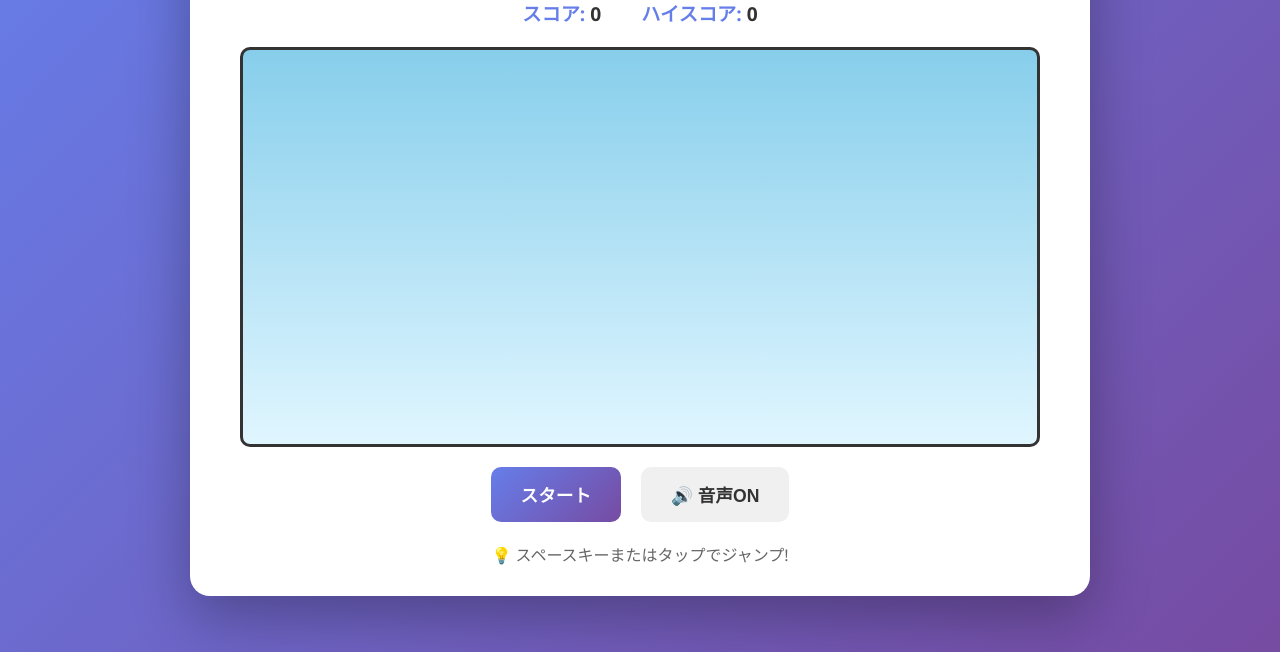
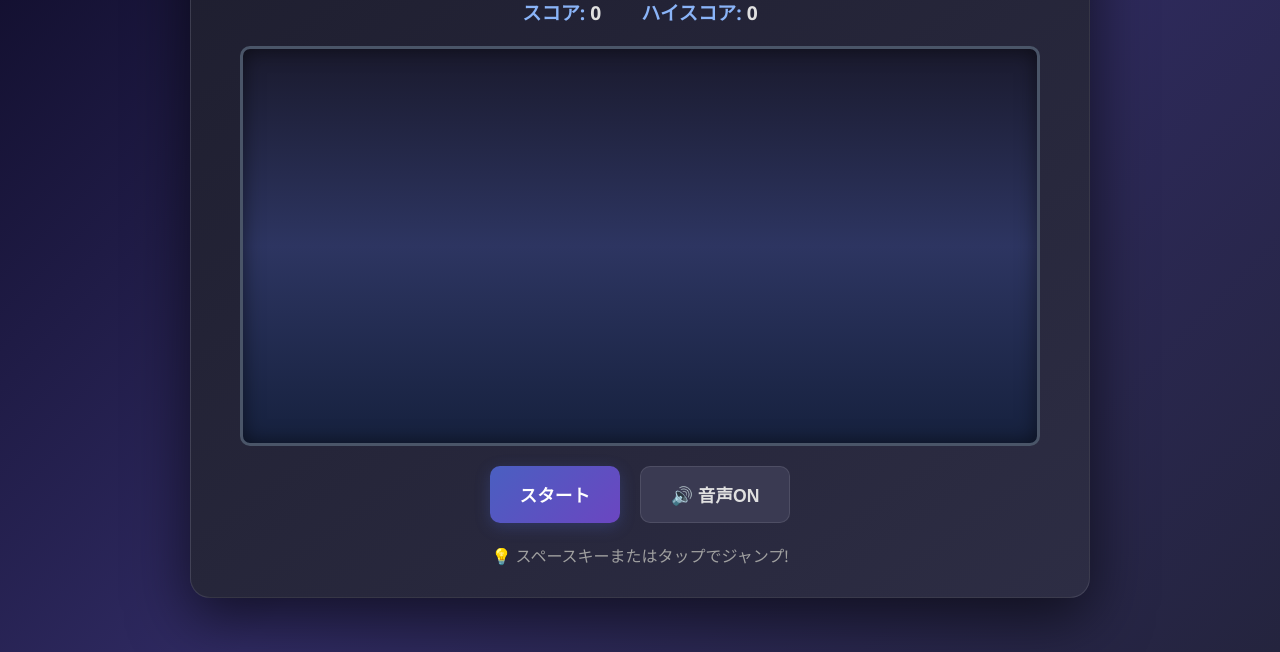
Before and after one commit to shunk0113/ClaudeTestGame, a plain HTML site: page index.html in a window 1280 px wide. Shown: the part 148-800 px from the top of the page. Drawn offline with Linux system fonts and the light colour scheme.

Commit message:
ダークモードの配色に変更
- 背景を深い青紫のグラデーションに変更
- Canvas背景を夜空のような暗い配色に変更
- テキストとUIを明るい色に調整してコントラストを改善
- ボタンとゲームオーバー画面をダークテーマに対応

Co-Authored-By: Claude Sonnet 4.5 <noreply@anthropic.com>

```diff
--- a/css/style.css
+++ b/css/style.css
@@ -6,7 +6,7 @@
 
 body {
     font-family: 'Segoe UI', Tahoma, Geneva, Verdana, sans-serif;
-    background: linear-gradient(135deg, #667eea 0%, #764ba2 100%);
+    background: linear-gradient(135deg, #0f0c29 0%, #302b63 50%, #24243e 100%);
     display: flex;
     justify-content: center;
     align-items: center;
@@ -15,12 +15,13 @@ body {
 }
 
 .game-container {
-    background: white;
+    background: linear-gradient(145deg, #1e1e2f 0%, #2d2d44 100%);
     border-radius: 20px;
-    box-shadow: 0 20px 60px rgba(0, 0, 0, 0.3);
+    box-shadow: 0 20px 60px rgba(0, 0, 0, 0.6);
     padding: 30px;
     max-width: 900px;
     width: 100%;
+    border: 1px solid rgba(255, 255, 255, 0.1);
 }
 
 .game-header {
@@ -29,9 +30,10 @@ body {
 }
 
 .game-header h1 {
-    color: #333;
+    color: #e0e0e0;
     margin-bottom: 15px;
     font-size: 2em;
+    text-shadow: 0 2px 10px rgba(138, 180, 248, 0.3);
 }
 
 .score-board {
@@ -43,17 +45,17 @@ body {
 
 .score-item {
     font-size: 1.2em;
-    color: #555;
+    color: #b0b0b0;
 }
 
 .score-item .label {
     font-weight: bold;
-    color: #667eea;
+    color: #8ab4f8;
 }
 
 .score-item span:last-child {
     font-weight: bold;
-    color: #333;
+    color: #e0e0e0;
 }
 
 #gameCanvas {
@@ -62,10 +64,11 @@ body {
     max-width: 800px;
     height: 400px;
     margin: 0 auto;
-    background: linear-gradient(to bottom, #87CEEB 0%, #E0F6FF 100%);
-    border: 3px solid #333;
+    background: linear-gradient(to bottom, #1a1a2e 0%, #2d3561 50%, #16213e 100%);
+    border: 3px solid #4a5568;
     border-radius: 10px;
     cursor: pointer;
+    box-shadow: inset 0 0 20px rgba(0, 0, 0, 0.5);
 }
 
 .game-controls {
@@ -86,13 +89,14 @@ body {
 }
 
 .btn-primary {
-    background: linear-gradient(135deg, #667eea 0%, #764ba2 100%);
+    background: linear-gradient(135deg, #4a5fc1 0%, #6b46c1 100%);
     color: white;
+    box-shadow: 0 4px 15px rgba(74, 95, 193, 0.3);
 }
 
 .btn-primary:hover {
     transform: translateY(-2px);
-    box-shadow: 0 5px 20px rgba(102, 126, 234, 0.4);
+    box-shadow: 0 5px 20px rgba(74, 95, 193, 0.6);
 }
 
 .btn-primary:active {
@@ -100,12 +104,14 @@ body {
 }
 
 .btn-secondary {
-    background: #f0f0f0;
-    color: #333;
+    background: #3a3a52;
+    color: #e0e0e0;
+    border: 1px solid rgba(255, 255, 255, 0.1);
 }
 
 .btn-secondary:hover {
-    background: #e0e0e0;
+    background: #4a4a62;
+    border-color: rgba(255, 255, 255, 0.2);
 }
 
 .game-over-screen {
@@ -126,28 +132,31 @@ body {
 }
 
 .game-over-content {
-    background: white;
+    background: linear-gradient(145deg, #1e1e2f 0%, #2d2d44 100%);
     padding: 40px;
     border-radius: 20px;
     text-align: center;
     max-width: 400px;
+    border: 1px solid rgba(255, 255, 255, 0.1);
+    box-shadow: 0 20px 60px rgba(0, 0, 0, 0.8);
 }
 
 .game-over-content h2 {
-    color: #e74c3c;
+    color: #ff6b6b;
     font-size: 2.5em;
     margin-bottom: 20px;
+    text-shadow: 0 2px 10px rgba(255, 107, 107, 0.3);
 }
 
 .final-score {
     font-size: 1.5em;
-    color: #333;
+    color: #e0e0e0;
     margin-bottom: 10px;
 }
 
 .final-score span {
     font-weight: bold;
-    color: #667eea;
+    color: #8ab4f8;
 }
 
 .high-score-message {
@@ -161,7 +170,7 @@ body {
 .instructions {
     text-align: center;
     margin-top: 20px;
-    color: #666;
+    color: #a0a0a0;
     font-size: 1em;
 }
 
```
